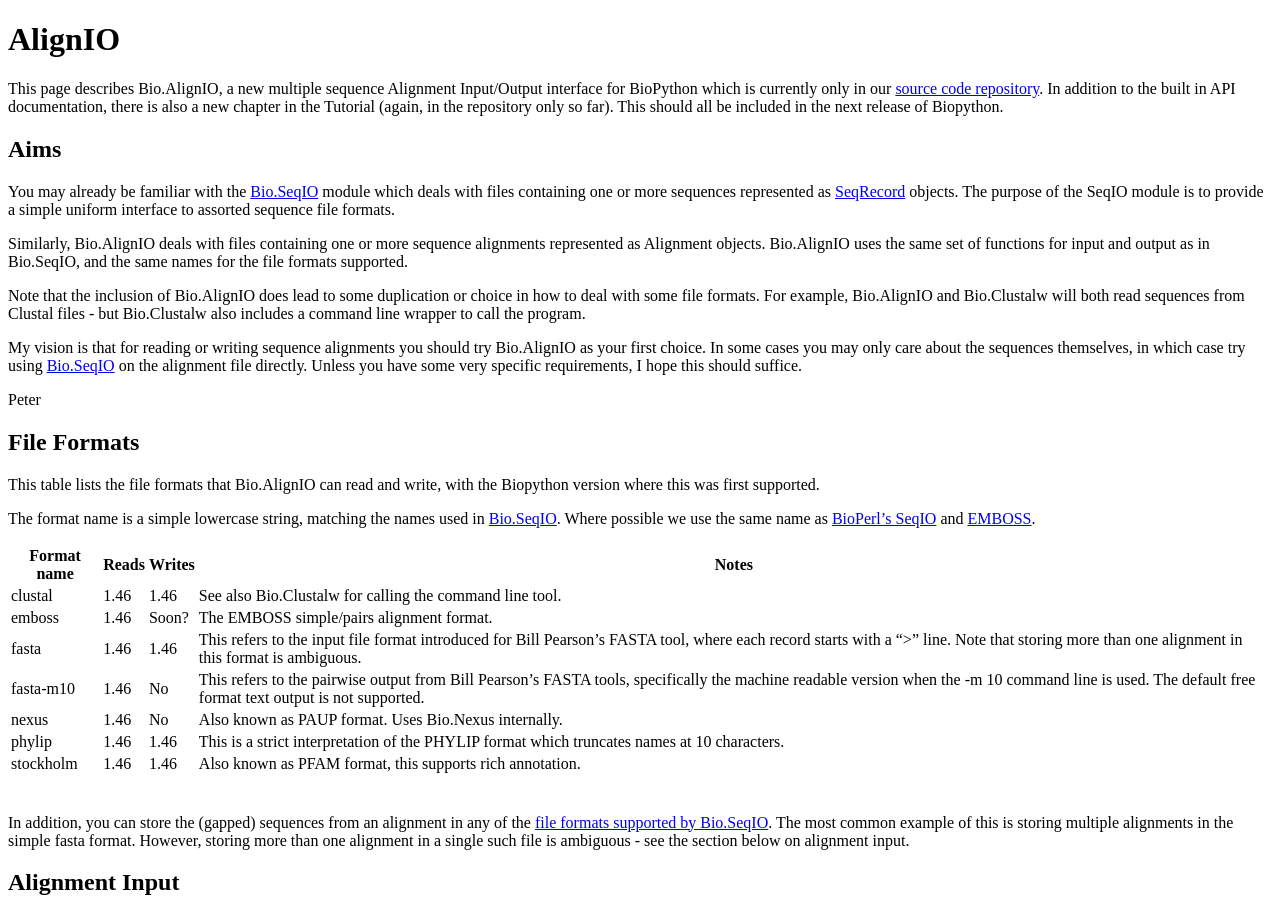
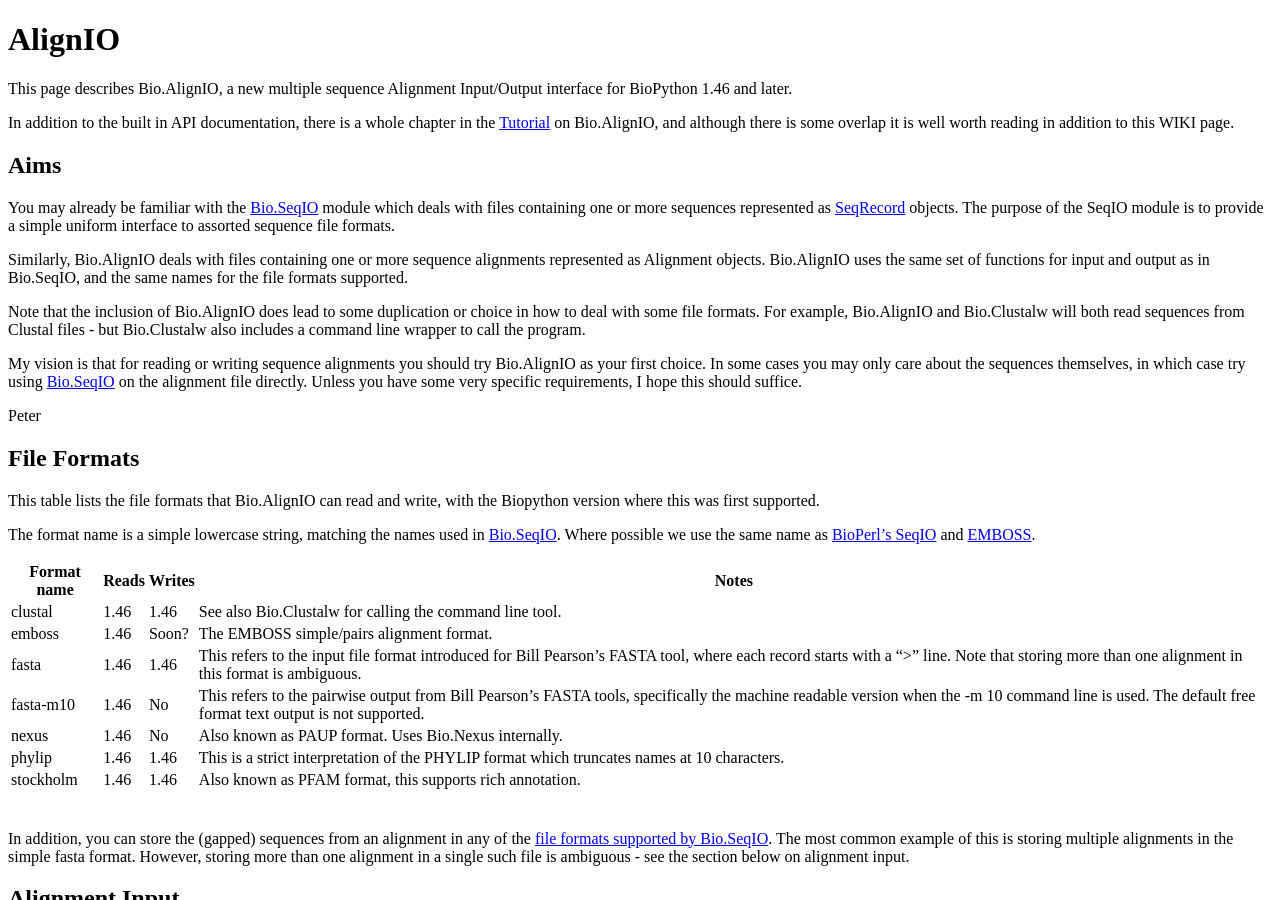
Before and after one commit to biopython/biopython.github.io, a Jekyll site: the page built from wiki/AlignIO.md, in a window 1280 px wide and 900 px high. Built offline with Jekyll 4.4.1, drawn with Linux system fonts in a browser that asks for light colours.

Commit message:
Edit preable, link to the tutorial

```diff
--- a/wiki/AlignIO.md
+++ b/wiki/AlignIO.md
@@ -5,12 +5,12 @@ layout: wiki
 ---
 
 This page describes Bio.AlignIO, a new multiple sequence Alignment
-Input/Output interface for BioPython which is currently only in our
-[source code
-repository](http://cvs.biopython.org/cgi-bin/viewcvs/viewcvs.cgi/biopython/Bio/AlignIO/?cvsroot=biopython).
-In addition to the built in API documentation, there is also a new
-chapter in the Tutorial (again, in the repository only so far). This
-should all be included in the next release of Biopython.
+Input/Output interface for BioPython 1.46 and later.
+
+In addition to the built in API documentation, there is a whole chapter
+in the [Tutorial](http://biopython.org/DIST/docs/tutorial/Tutorial.html)
+on Bio.AlignIO, and although there is some overlap it is well worth
+reading in addition to this WIKI page.
 
 Aims
 ----
```
Also changed, not shown: 1 other file.
